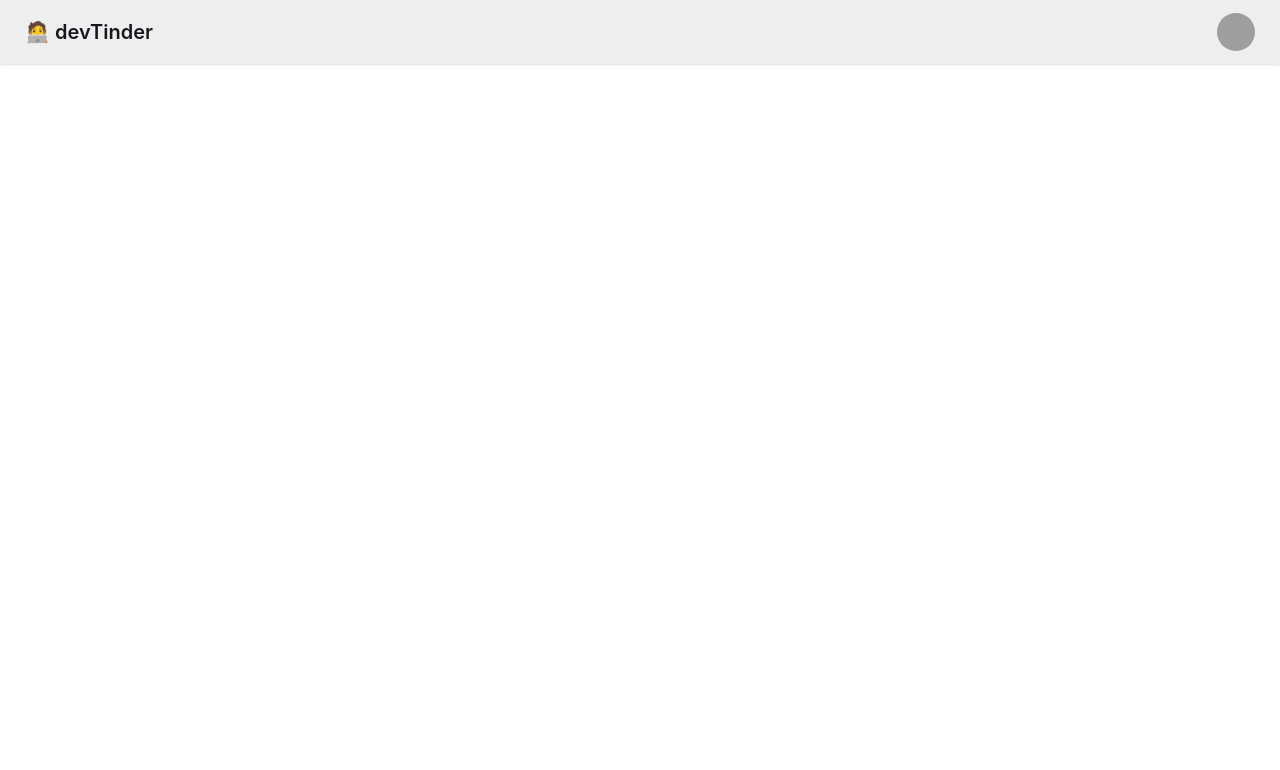
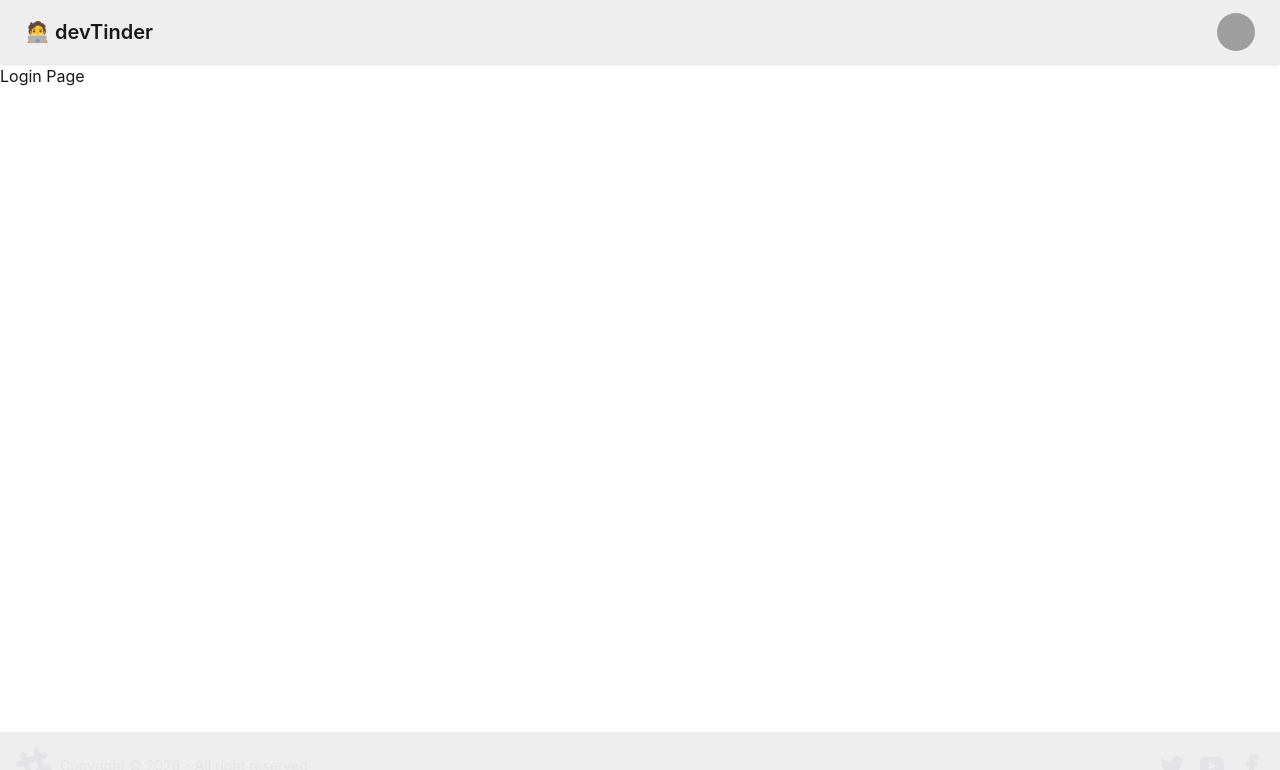
Before and after one commit to Uday1772002/devTinder, a React (Vite) app in the folder client/: page /login in a window 1280 px wide. Shown: the top 770 px of the page. Built offline with nearby package versions, Linux system fonts and the light colour scheme; grey boxes are pictures that could not be loaded.

Commit message:
react basic essentials

```diff
--- a/client/package.json
+++ b/client/package.json
@@ -13,6 +13,7 @@
     "@tailwindcss/vite": "^4.2.4",
     "react": "^19.2.4",
     "react-dom": "^19.2.4",
+    "react-router-dom": "^7.14.2",
     "tailwindcss": "^4.2.4"
   },
   "devDependencies": {
--- a/client/src/App.jsx
+++ b/client/src/App.jsx
@@ -1,49 +1,22 @@
+import { BrowserRouter, Routes, Route } from "react-router-dom";
+import Navbar from "./NavBar";
+import Body from "./Body";
+import Login from "./Login";
+import Profile from "./Profile";
+import Footer from "./Footer";
+
 function App() {
   return (
     <>
-      <div className="navbar bg-base-300 shadow-sm">
-        <div className="flex-1">
-          <a className="btn btn-ghost text-xl">🧑‍💻 devTinder</a>
-        </div>
-        <div className="flex gap-2">
-          {/* <input
-            type="text"
-            placeholder="Search"
-            className="input input-bordered w-24 md:w-auto"
-          /> */}
-          <div className="dropdown dropdown-end mx-4">
-            <div
-              tabIndex={0}
-              role="button"
-              className="btn btn-ghost btn-circle avatar"
-            >
-              <div className="w-10 rounded-full">
-                <img
-                  alt="Tailwind CSS Navbar component"
-                  src="https://img.daisyui.com/images/stock/photo-1534528741775-53994a69daeb.webp"
-                />
-              </div>
-            </div>
-            <ul
-              tabIndex="-1"
-              className="menu menu-sm dropdown-content bg-base-100 rounded-box z-1 mt-3 w-52 p-2 shadow"
-            >
-              <li>
-                <a className="justify-between">
-                  Profile
-                  <span className="badge">New</span>
-                </a>
-              </li>
-              <li>
-                <a>Settings</a>
-              </li>
-              <li>
-                <a>Logout</a>
-              </li>
-            </ul>
-          </div>
-        </div>
-      </div>
+      <BrowserRouter basename="/">
+        <Routes>
+          <Route path="/" element={<Body />}>
+            <Route path="/login" element={<Login />} />
+            <Route path="/profile" element={<Profile />} />
+            <Route path="/footer" element={<Footer />} />
+          </Route>
+        </Routes>
+      </BrowserRouter>
     </>
   );
 }
--- /dev/null
+++ b/client/src/Body.jsx
@@ -0,0 +1,16 @@
+import React from "react";
+import Navbar from "./NavBar";
+import { Outlet } from "react-router-dom";
+import Footer from "./Footer";
+
+const Body = () => {
+  return (
+    <div>
+      <Navbar />
+      <Outlet />
+      <Footer />
+    </div>
+  );
+};
+
+export default Body;
--- /dev/null
+++ b/client/src/Footer.jsx
@@ -0,0 +1,59 @@
+import React from "react";
+
+const Footer = () => {
+  return (
+    <footer className="footer sm:footer-horizontal bg-base-300 text-neutral-content items-center p-4 fixed bottom-0 w-full">
+      <aside className="grid-flow-col items-center">
+        <svg
+          width="36"
+          height="36"
+          viewBox="0 0 24 24"
+          xmlns="http://www.w3.org/2000/svg"
+          fillRule="evenodd"
+          clipRule="evenodd"
+          className="fill-current"
+        >
+          <path d="M22.672 15.226l-2.432.811.841 2.515c.33 1.019-.209 2.127-1.23 2.456-1.15.325-2.148-.321-2.463-1.226l-.84-2.518-5.013 1.677.84 2.517c.391 1.203-.434 2.542-1.831 2.542-.88 0-1.601-.564-1.86-1.314l-.842-2.516-2.431.809c-1.135.328-2.145-.317-2.463-1.229-.329-1.018.211-2.127 1.231-2.456l2.432-.809-1.621-4.823-2.432.808c-1.355.384-2.558-.59-2.558-1.839 0-.817.509-1.582 1.327-1.846l2.433-.809-.842-2.515c-.33-1.02.211-2.129 1.232-2.458 1.02-.329 2.13.209 2.461 1.229l.842 2.515 5.011-1.677-.839-2.517c-.403-1.238.484-2.553 1.843-2.553.819 0 1.585.509 1.85 1.326l.841 2.517 2.431-.81c1.02-.33 2.131.211 2.461 1.229.332 1.018-.21 2.126-1.23 2.456l-2.433.809 1.622 4.823 2.433-.809c1.242-.401 2.557.484 2.557 1.838 0 .819-.51 1.583-1.328 1.847m-8.992-6.428l-5.01 1.675 1.619 4.828 5.011-1.674-1.62-4.829z"></path>
+        </svg>
+        <p>Copyright © {new Date().getFullYear()} - All right reserved</p>
+      </aside>
+      <nav className="grid-flow-col gap-4 md:place-self-center md:justify-self-end">
+        <a>
+          <svg
+            xmlns="http://www.w3.org/2000/svg"
+            width="24"
+            height="24"
+            viewBox="0 0 24 24"
+            className="fill-current"
+          >
+            <path d="M24 4.557c-.883.392-1.832.656-2.828.775 1.017-.609 1.798-1.574 2.165-2.724-.951.564-2.005.974-3.127 1.195-.897-.957-2.178-1.555-3.594-1.555-3.179 0-5.515 2.966-4.797 6.045-4.091-.205-7.719-2.165-10.148-5.144-1.29 2.213-.669 5.108 1.523 6.574-.806-.026-1.566-.247-2.229-.616-.054 2.281 1.581 4.415 3.949 4.89-.693.188-1.452.232-2.224.084.626 1.956 2.444 3.379 4.6 3.419-2.07 1.623-4.678 2.348-7.29 2.04 2.179 1.397 4.768 2.212 7.548 2.212 9.142 0 14.307-7.721 13.995-14.646.962-.695 1.797-1.562 2.457-2.549z"></path>
+          </svg>
+        </a>
+        <a>
+          <svg
+            xmlns="http://www.w3.org/2000/svg"
+            width="24"
+            height="24"
+            viewBox="0 0 24 24"
+            className="fill-current"
+          >
+            <path d="M19.615 3.184c-3.604-.246-11.631-.245-15.23 0-3.897.266-4.356 2.62-4.385 8.816.029 6.185.484 8.549 4.385 8.816 3.6.245 11.626.246 15.23 0 3.897-.266 4.356-2.62 4.385-8.816-.029-6.185-.484-8.549-4.385-8.816zm-10.615 12.816v-8l8 3.993-8 4.007z"></path>
+          </svg>
+        </a>
+        <a>
+          <svg
+            xmlns="http://www.w3.org/2000/svg"
+            width="24"
+            height="24"
+            viewBox="0 0 24 24"
+            className="fill-current"
+          >
+            <path d="M9 8h-3v4h3v12h5v-12h3.642l.358-4h-4v-1.667c0-.955.192-1.333 1.115-1.333h2.885v-5h-3.808c-3.596 0-5.192 1.583-5.192 4.615v3.385z"></path>
+          </svg>
+        </a>
+      </nav>
+    </footer>
+  );
+};
+
+export default Footer;
--- /dev/null
+++ b/client/src/Login.jsx
@@ -0,0 +1,7 @@
+import React from "react";
+
+const Login = () => {
+  return <div>Login Page</div>;
+};
+
+export default Login;
--- /dev/null
+++ b/client/src/NavBar.jsx
@@ -0,0 +1,51 @@
+import React from "react";
+
+const Navbar = () => {
+  return (
+    <div className="navbar bg-base-300 shadow-sm">
+      <div className="flex-1">
+        <a className="btn btn-ghost text-xl">🧑‍💻 devTinder</a>
+      </div>
+      <div className="flex gap-2">
+        {/* <input
+            type="text"
+            placeholder="Search"
+            className="input input-bordered w-24 md:w-auto"
+          /> */}
+        <div className="dropdown dropdown-end mx-4">
+          <div
+            tabIndex={0}
+            role="button"
+            className="btn btn-ghost btn-circle avatar"
+          >
+            <div className="w-10 rounded-full">
+              <img
+                alt="Tailwind CSS Navbar component"
+                src="https://img.daisyui.com/images/stock/photo-1534528741775-53994a69daeb.webp"
+              />
+            </div>
+          </div>
+          <ul
+            tabIndex="-1"
+            className="menu menu-sm dropdown-content bg-base-100 rounded-box z-1 mt-3 w-52 p-2 shadow"
+          >
+            <li>
+              <a className="justify-between">
+                Profile
+                <span className="badge">New</span>
+              </a>
+            </li>
+            <li>
+              <a>Settings</a>
+            </li>
+            <li>
+              <a>Logout</a>
+            </li>
+          </ul>
+        </div>
+      </div>
+    </div>
+  );
+};
+
+export default Navbar;
--- /dev/null
+++ b/client/src/Profile.jsx
@@ -0,0 +1,7 @@
+import React from "react";
+
+const Profile = () => {
+  return <div>Profile Page</div>;
+};
+
+export default Profile;
```
Also changed, not shown: 2 other files (tests, documents, lock files or other folders).
